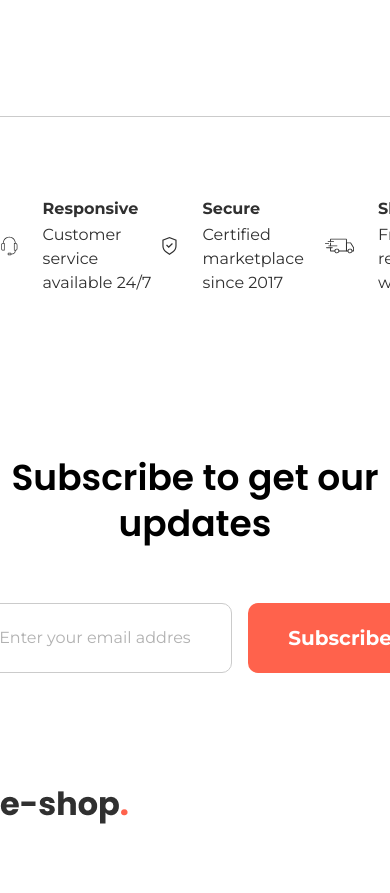
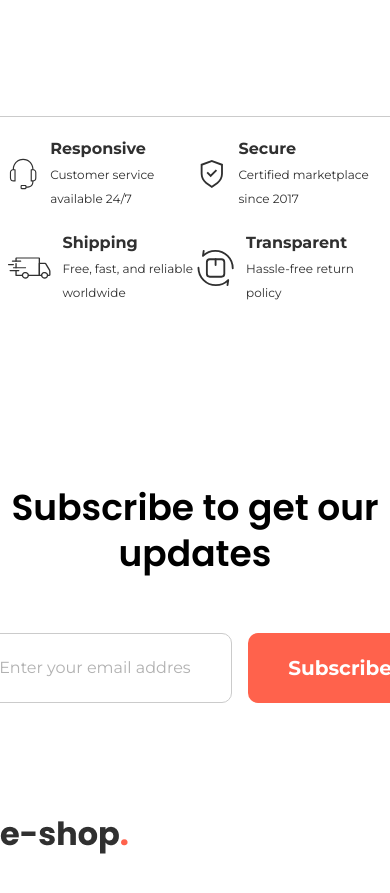
Before and after one commit to Md-Shihab247/eshop, a React (Vite) app: page /cart in a window 390 px wide. Shown: the part 2380-3273 px from the top of the page. Built offline with nearby package versions, Linux system fonts and the light colour scheme.

Commit message:
responsive Facility section

```diff
--- a/src/components/Facility.jsx
+++ b/src/components/Facility.jsx
@@ -7,57 +7,59 @@ import Container from "./layouts/Container";
 const Facility = () => {
   return (
     <>
-      <Container>
-        <div className=" flex justify-between items-center my-[80px]">
-          <div className=" flex items-center gap-x-6">
+      <div className=" px-2">
+        <Container>
+        <div className=" flex justify-between items-center flex-wrap my-[20px] sm:my-[80px]">
+          <div className=" flex items-center mb-5 sm:mb-0 gap-x-3 sm:gap-x-6 w-[49.5%] sm:w-auto">
             <HeadPhone />
             <div>
               <h3 className=" font-montserrat text-[#303030] text-base font-bold leading-6">
                 Responsive
               </h3>
-              <p className=" font-montserrat text-[#303030] text-base font-normal mt-0.5 leading-6">
+              <p className=" text-xs sm:text-base font-montserrat text-[#303030]  font-normal mt-0.5 leading-6">
                 Customer service available 24/7
               </p>
             </div>
           </div>
 
-          <div className=" flex items-center gap-x-6">
+          <div className=" flex items-center mb-5 sm:mb-0 gap-x-3 sm:gap-x-6 w-[49.5%] sm:w-auto">
             <Secure />
             <div>
               <h3 className=" font-montserrat text-[#303030] text-base font-bold leading-6">
                 Secure
               </h3>
-              <p className=" font-montserrat text-[#303030] text-base font-normal mt-0.5 leading-6">
+              <p className="text-xs sm:text-base font-montserrat text-[#303030] font-normal mt-0.5 leading-6">
                 Certified marketplace since 2017
               </p>
             </div>
           </div>
 
-          <div className=" flex items-center gap-x-6">
+          <div className=" flex items-center mb-5 sm:mb-0 gap-x-3 sm:gap-x-6 w-[49.5%] sm:w-auto">
             <Shipping />
             <div>
               <h3 className=" font-montserrat text-[#303030] text-base font-bold leading-6">
                 Shipping
               </h3>
-              <p className=" font-montserrat text-[#303030] text-base font-normal mt-0.5 leading-6">
+              <p className="text-xs sm:text-base font-montserrat text-[#303030] font-normal mt-0.5 leading-6">
                 Free, fast, and reliable worldwide
               </p>
             </div>
           </div>
 
-          <div className=" flex items-center gap-x-6">
+          <div className=" flex items-center mb-5 sm:mb-0 gap-x-3 sm:gap-x-6 w-[49.5%] sm:w-auto">
             <Transparent />
             <div>
               <h3 className=" font-montserrat text-[#303030] text-base font-bold leading-6">
                 Transparent
               </h3>
-              <p className=" font-montserrat text-[#303030] text-base font-normal mt-0.5 leading-6">
+              <p className="text-xs sm:text-base font-montserrat text-[#303030] font-normal mt-0.5 leading-6">
                 Hassle-free return policy
               </p>
             </div>
           </div>
         </div>
       </Container>
+      </div>
     </>
   );
 };
--- a/src/components/layouts/header/BottomLayer.jsx
+++ b/src/components/layouts/header/BottomLayer.jsx
@@ -121,7 +121,7 @@ const BottomLayer = () => {
     </div>
 
 
-        <div className="">
+        <div className=" block sm:hidden">
             <ul className={`${activeSidebar ? 'left-0' : 'left-[-100%]'} duration-300 fixed top-0  bg-[#ffffff] border border-[#CBCBCB] pt-8 w-screen h-screen z-50 rounded-[5px] overflow-hidden  font-montserrat font-semibold  box-border shadow-xl text-base text-[#303030] [&>li]:cursor-pointer [&>li]:border-b [&>li]:border-[#CBCBCB] [&>li]:last:border-hidden [&>li]:px-4 [&>li]:py-4 [&>li]:hover:bg-[#DFE3E7]`}>
             <IoMdClose onClick={()=> dispatch(toggleSidebar(false))} className=" absolute text-[25px] top-[6px] right-5 cursor-pointer"/>
             <li> All Categories </li>
--- a/src/components/layouts/header/MiddleLayer.jsx
+++ b/src/components/layouts/header/MiddleLayer.jsx
@@ -36,7 +36,7 @@ const MiddleLayer = () => {
         </div>
 
         <div className="relative flex justify-end items-center ">
-          <div className={`${showSearch ? 'flex': 'hidden'} relative items-center max-w-[95.5vw] `}>
+          <div className={`${showSearch ? 'flex': 'hidden sm:flex'} relative items-center max-w-[95.5vw] `}>
             <input type="text"  placeholder={t("Search_Products")} className=" w-screen  sm:w-[332px] h-14 pl-6 pr-12 py-[18px] bg-white border border-[#979797] opacity-75 rounded-[10px] text-[#303030] font-montserrat text-sm font-normal leading-5"/>
             <span className=" absolute right-[24px] cursor-pointer">
               <SearchIcon/>
```
